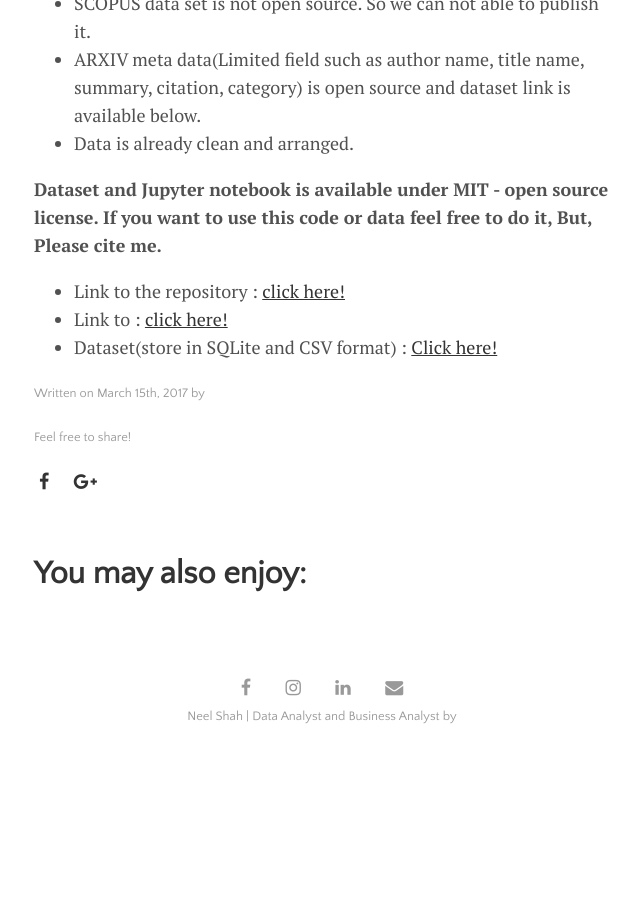
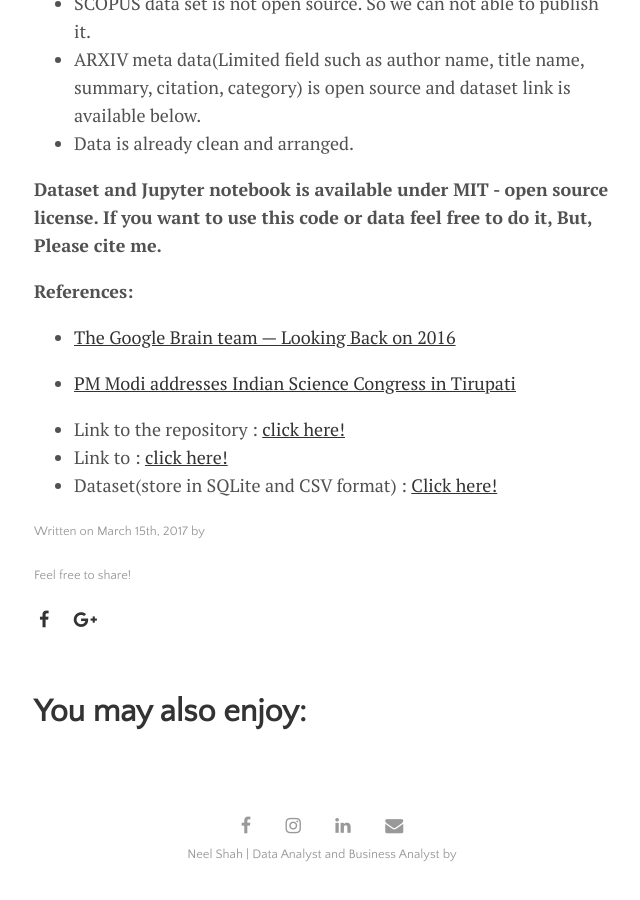
Before and after one commit to NeelShah18/neelshah18.github.io, a Jekyll site: the page built from _posts/2017-03-15-Scopus-analysis.md, in a window 1280 px wide and 900 px high, scrolled down 10968 px. Shown: the whole window, without its empty margins (318-958 px from the left). Built offline with Jekyll 4.4.1, drawn with Linux system fonts in a browser that asks for light colours; nearby versions of some CDN libraries; our own code applies the rules of GitHub Pages for plain Markdown files; before the commit the page ends 11730 px from its top, so only the background shows below that.

Commit message:
Update 2017-03-15-Scopus-analysis.md

```diff
--- a/_posts/2017-03-15-Scopus-analysis.md
+++ b/_posts/2017-03-15-Scopus-analysis.md
@@ -92,6 +92,10 @@ Below six bar graph shows top research trend in an individual year from 2010 to
 
 **Dataset and Jupyter notebook is available under MIT - open source license. If you want to use this code or data feel free to do it, But,  Please cite me.**
 
+**References:**
+* [The Google Brain team — Looking Back on 2016](https://research.googleblog.com/2017/01/the-google-brain-team-looking-back-on.html)
+* [PM Modi addresses Indian Science Congress in Tirupati](http://rstv.nic.in/pm-modi-addresses-indian-science-congress-tirupati.html?sf52381424=1)
+
 * Link to the repository : [click here!](https://github.com/NeelShah18/scopus-analysis-for-indian-researcher)
 * Link to : [click here!](https://github.com/NeelShah18/scopus-analysis-for-indian-researcher)
 * Dataset(store in SQLite and CSV format) : [Click here!](https://github.com/NeelShah18/Arxiv_Data_analysis)
```
